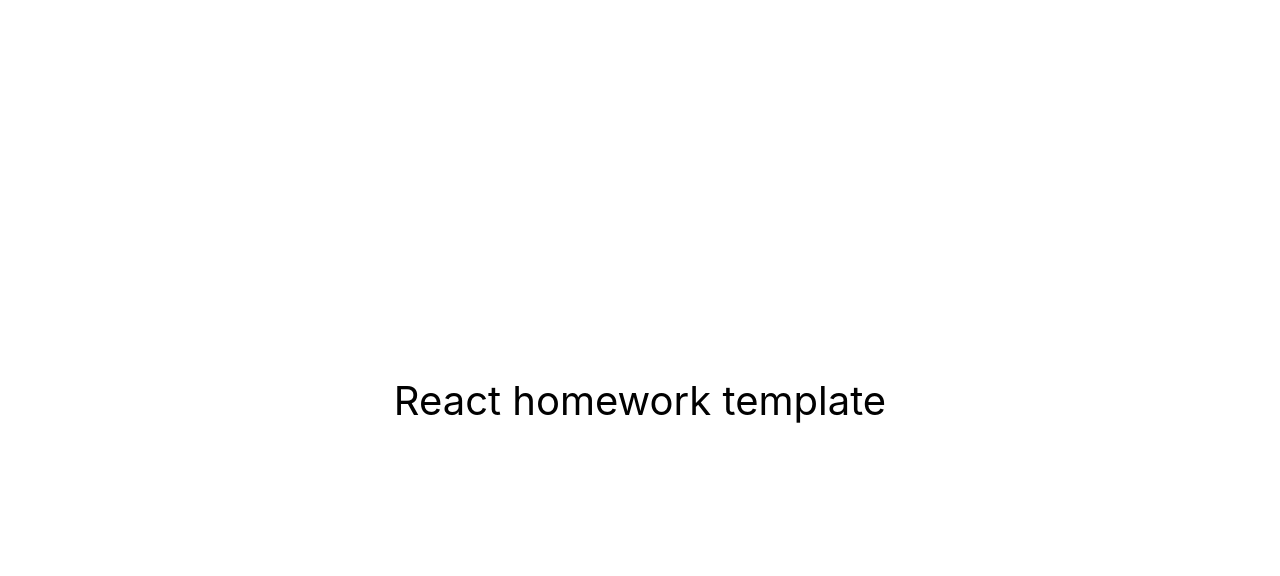
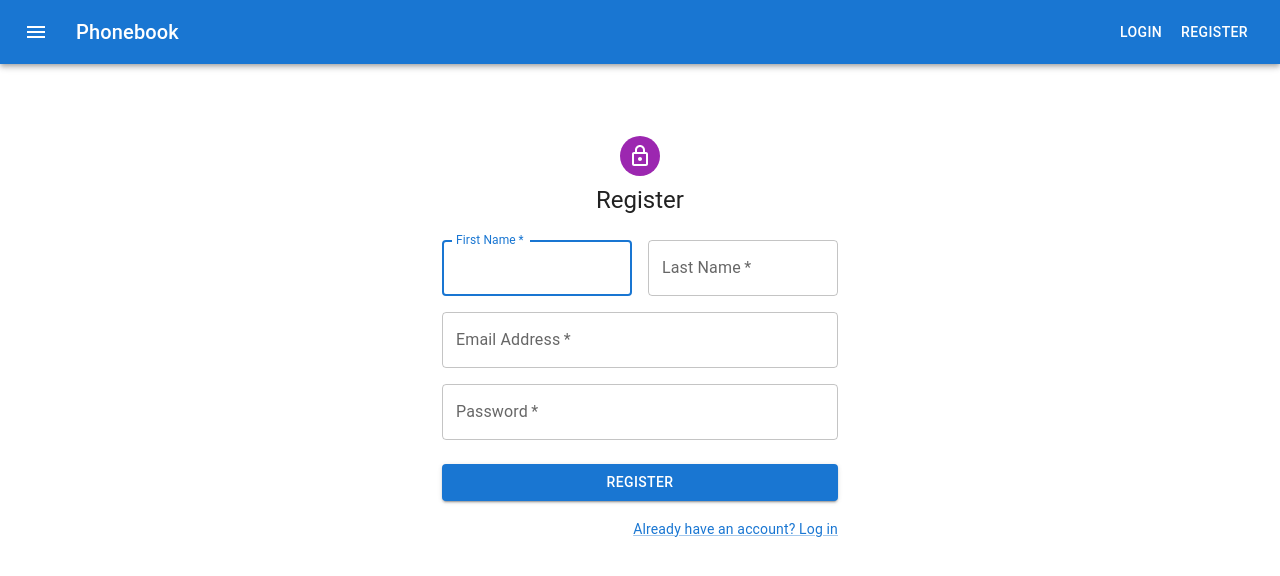
Before and after one commit to trayhorn/react-hw-08-phonebook, a React (Create React App) app: page /register in a window 1280 px wide. Shown: the top 576 px of the page. Built offline with nearby package versions, Linux system fonts and the light colour scheme.

Commit message:
layout with mui

```diff
--- a/package.json
+++ b/package.json
@@ -4,11 +4,16 @@
   "private": true,
   "homepage": "https://goitacademy.github.io/react-homework-template/",
   "dependencies": {
+    "@emotion/react": "^11.10.5",
+    "@emotion/styled": "^11.10.5",
+    "@mui/icons-material": "^5.11.0",
+    "@mui/material": "^5.11.7",
     "@testing-library/jest-dom": "^5.16.3",
     "@testing-library/react": "^12.1.4",
     "@testing-library/user-event": "^13.5.0",
     "react": "^18.1.0",
     "react-dom": "^18.1.0",
+    "react-router-dom": "^6.8.0",
     "react-scripts": "5.0.1",
     "web-vitals": "^2.1.3"
   },
--- a/src/components/App.jsx
+++ b/src/components/App.jsx
@@ -1,16 +1,19 @@
+import Navigation from "./Navigation";
+// import UserMenu from "./UserMenu";
+import LoginForm from './LoginForm';
+import RegisterForm from "./RegisterForm";
+import { Routes, Route } from 'react-router-dom';
+
 export const App = () => {
   return (
-    <div
-      style={{
-        height: '100vh',
-        display: 'flex',
-        justifyContent: 'center',
-        alignItems: 'center',
-        fontSize: 40,
-        color: '#010101'
-      }}
-    >
-      React homework template
+    <div>
+      <Navigation />
+      <Routes>
+        <Route path="/" element={<p>Welcome!</p>} />
+        <Route path="/login" element={<LoginForm />} />
+        <Route path="/register" element={<RegisterForm />} />
+      </Routes>
+      {/* <UserMenu /> */}
     </div>
   );
 };
--- /dev/null
+++ b/src/components/LoginForm.jsx
@@ -0,0 +1,101 @@
+import * as React from 'react';
+import Avatar from '@mui/material/Avatar';
+import Button from '@mui/material/Button';
+import CssBaseline from '@mui/material/CssBaseline';
+import TextField from '@mui/material/TextField';
+import FormControlLabel from '@mui/material/FormControlLabel';
+import Checkbox from '@mui/material/Checkbox';
+import Link from '@mui/material/Link';
+import Grid from '@mui/material/Grid';
+import Box from '@mui/material/Box';
+import LockOutlinedIcon from '@mui/icons-material/LockOutlined';
+import Typography from '@mui/material/Typography';
+import Container from '@mui/material/Container';
+import { createTheme, ThemeProvider } from '@mui/material/styles';
+
+const theme = createTheme();
+
+export default function LoginForm() {
+  const handleSubmit = event => {
+    event.preventDefault();
+    const data = new FormData(event.currentTarget);
+    console.log({
+      email: data.get('email'),
+      password: data.get('password'),
+    });
+  };
+
+  return (
+    <ThemeProvider theme={theme}>
+      <Container component="main" maxWidth="xs">
+        <CssBaseline />
+        <Box
+          sx={{
+            marginTop: 8,
+            display: 'flex',
+            flexDirection: 'column',
+            alignItems: 'center',
+          }}
+        >
+          <Avatar sx={{ m: 1, bgcolor: 'secondary.main' }}>
+            <LockOutlinedIcon />
+          </Avatar>
+          <Typography component="h1" variant="h5">
+            Log in
+          </Typography>
+          <Box
+            component="form"
+            onSubmit={handleSubmit}
+            noValidate
+            sx={{ mt: 1 }}
+          >
+            <TextField
+              margin="normal"
+              required
+              fullWidth
+              id="email"
+              label="Email Address"
+              name="email"
+              autoComplete="email"
+              autoFocus
+            />
+            <TextField
+              margin="normal"
+              required
+              fullWidth
+              name="password"
+              label="Password"
+              type="password"
+              id="password"
+              autoComplete="current-password"
+            />
+            <FormControlLabel
+              control={<Checkbox value="remember" color="primary" />}
+              label="Remember me"
+            />
+            <Button
+              type="submit"
+              fullWidth
+              variant="contained"
+              sx={{ mt: 3, mb: 2 }}
+            >
+              Log In
+            </Button>
+            <Grid container>
+              <Grid item xs>
+                <Link href="#" variant="body2">
+                  Forgot password?
+                </Link>
+              </Grid>
+              <Grid item>
+                <Link href="#" variant="body2">
+                  {"Don't have an account? Sign Up"}
+                </Link>
+              </Grid>
+            </Grid>
+          </Box>
+        </Box>
+      </Container>
+    </ThemeProvider>
+  );
+}
--- /dev/null
+++ b/src/components/Navigation.jsx
@@ -0,0 +1,35 @@
+import React from 'react'
+import { AppBar, Box, Toolbar, Typography, Button, IconButton } from '@mui/material';
+import MenuIcon from '@mui/icons-material/Menu';
+import { NavLink } from 'react-router-dom';
+
+export default function Navigation() {
+  return (
+    <div>
+      <Box sx={{ flexGrow: 1 }}>
+        <AppBar position="static">
+          <Toolbar>
+            <IconButton
+              size="large"
+              edge="start"
+              color="inherit"
+              aria-label="menu"
+              sx={{ mr: 2 }}
+            >
+              <MenuIcon />
+            </IconButton>
+            <Typography variant="h6" component="div" sx={{ flexGrow: 1 }}>
+              Phonebook
+            </Typography>
+            <NavLink className="navlink" to="/login">
+              <Button color="inherit">Login</Button>
+            </NavLink>
+            <NavLink className="navlink" to="/register">
+              <Button color="inherit">Register</Button>
+            </NavLink>
+          </Toolbar>
+        </AppBar>
+      </Box>
+    </div>
+  );
+}
--- /dev/null
+++ b/src/components/RegisterForm.jsx
@@ -0,0 +1,116 @@
+import * as React from 'react';
+import Avatar from '@mui/material/Avatar';
+import Button from '@mui/material/Button';
+import CssBaseline from '@mui/material/CssBaseline';
+import TextField from '@mui/material/TextField';
+import FormControlLabel from '@mui/material/FormControlLabel';
+import Checkbox from '@mui/material/Checkbox';
+import Link from '@mui/material/Link';
+import Grid from '@mui/material/Grid';
+import Box from '@mui/material/Box';
+import LockOutlinedIcon from '@mui/icons-material/LockOutlined';
+import Typography from '@mui/material/Typography';
+import Container from '@mui/material/Container';
+import { createTheme, ThemeProvider } from '@mui/material/styles';
+
+const theme = createTheme();
+
+export default function RegisterForm() {
+  const handleSubmit = event => {
+    event.preventDefault();
+    const data = new FormData(event.currentTarget);
+    console.log({
+      email: data.get('email'),
+      password: data.get('password'),
+    });
+  };
+
+  return (
+    <ThemeProvider theme={theme}>
+      <Container component="main" maxWidth="xs">
+        <CssBaseline />
+        <Box
+          sx={{
+            marginTop: 8,
+            display: 'flex',
+            flexDirection: 'column',
+            alignItems: 'center',
+          }}
+        >
+          <Avatar sx={{ m: 1, bgcolor: 'secondary.main' }}>
+            <LockOutlinedIcon />
+          </Avatar>
+          <Typography component="h1" variant="h5">
+            Register
+          </Typography>
+          <Box
+            component="form"
+            noValidate
+            onSubmit={handleSubmit}
+            sx={{ mt: 3 }}
+          >
+            <Grid container spacing={2}>
+              <Grid item xs={12} sm={6}>
+                <TextField
+                  autoComplete="given-name"
+                  name="firstName"
+                  required
+                  fullWidth
+                  id="firstName"
+                  label="First Name"
+                  autoFocus
+                />
+              </Grid>
+              <Grid item xs={12} sm={6}>
+                <TextField
+                  required
+                  fullWidth
+                  id="lastName"
+                  label="Last Name"
+                  name="lastName"
+                  autoComplete="family-name"
+                />
+              </Grid>
+              <Grid item xs={12}>
+                <TextField
+                  required
+                  fullWidth
+                  id="email"
+                  label="Email Address"
+                  name="email"
+                  autoComplete="email"
+                />
+              </Grid>
+              <Grid item xs={12}>
+                <TextField
+                  required
+                  fullWidth
+                  name="password"
+                  label="Password"
+                  type="password"
+                  id="password"
+                  autoComplete="new-password"
+                />
+              </Grid>
+            </Grid>
+            <Button
+              type="submit"
+              fullWidth
+              variant="contained"
+              sx={{ mt: 3, mb: 2 }}
+            >
+              Register
+            </Button>
+            <Grid container justifyContent="flex-end">
+              <Grid item>
+                <Link href="#" variant="body2">
+                  Already have an account? Log in
+                </Link>
+              </Grid>
+            </Grid>
+          </Box>
+        </Box>
+      </Container>
+    </ThemeProvider>
+  );
+}
--- /dev/null
+++ b/src/components/UserMenu.jsx
@@ -0,0 +1,9 @@
+
+export default function UserMenu() {
+  return (
+    <div>
+      <p>mango@mail.com</p>
+      <button>Logout</button>
+    </div>
+  );
+}
--- a/src/index.css
+++ b/src/index.css
@@ -1,4 +1,3 @@
-@import-normalize; /* bring in normalize.css styles */
 
 body {
   margin: 0;
@@ -13,3 +12,9 @@
   font-family: source-code-pro, Menlo, Monaco, Consolas, 'Courier New',
     monospace;
 }
+
+
+.navlink {
+  text-decoration: none;
+  color: #FFF;
+}
--- a/src/index.js
+++ b/src/index.js
@@ -1,10 +1,13 @@
 import React from 'react';
 import ReactDOM from 'react-dom/client';
+import { BrowserRouter } from 'react-router-dom';
 import { App } from 'components/App';
 import './index.css';
 
 ReactDOM.createRoot(document.getElementById('root')).render(
   <React.StrictMode>
-    <App />
+    <BrowserRouter>
+      <App />
+    </BrowserRouter>
   </React.StrictMode>
 );
```
Also changed, not shown: 1 other file (tests, documents, lock files or other folders).
